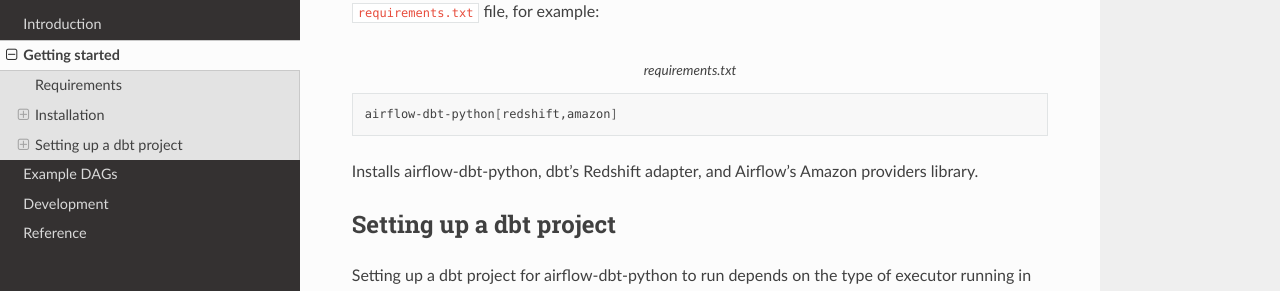
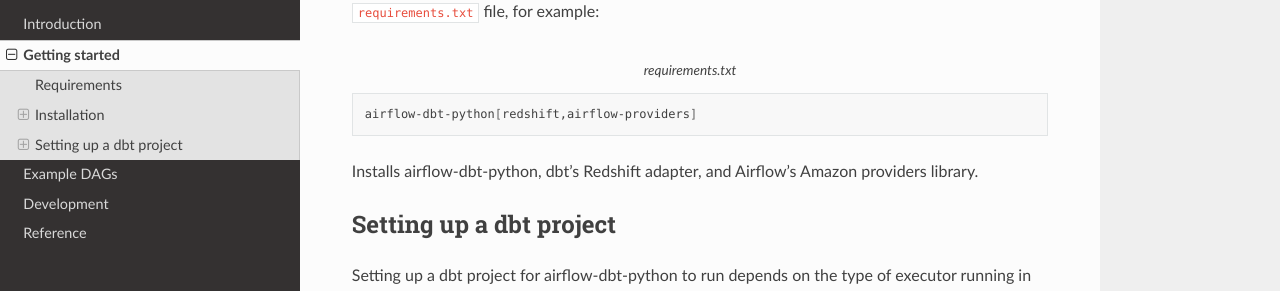
Before and after one commit to tomasfarias/airflow-dbt-python, a Sphinx documentation site: the page built from docs/getting_started.rst, in a window 1280 px wide and 900 px high, scrolled down 1828 px. Shown: the part 153-444 px from the top of the window. Built offline with Sphinx 7.4.7 and the Read the Docs theme 2.0.0, drawn with Linux system fonts in a browser that asks for light colours; a style sheet for code colours, icons or effects is not loaded.

Commit message:
fix(docs): Fix install docs for apache-airflow providers

```diff
--- a/docs/getting_started.rst
+++ b/docs/getting_started.rst
@@ -78,7 +78,7 @@
 .. code-block:: shell
    :caption: requirements.txt
 
-   airflow-dbt-python[redshift,amazon]
+   airflow-dbt-python[redshift,airflow-providers]
 
 Installs airflow-dbt-python, dbt's Redshift adapter, and Airflow's Amazon providers library.
 
```
